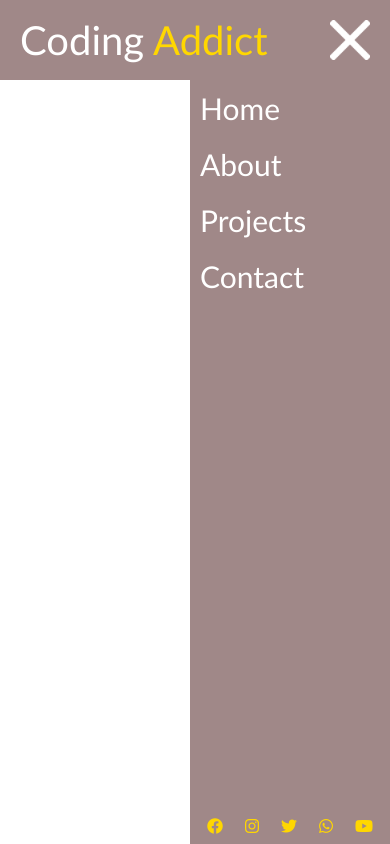
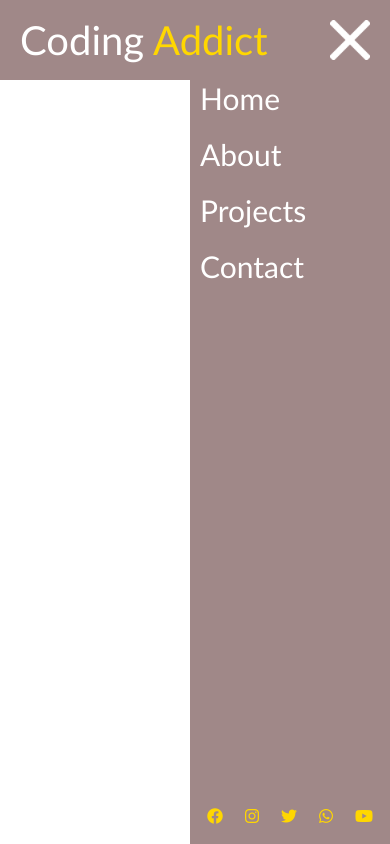
Before and after one commit to BartZaw00/HTML-CSS-JS-Projects, a plain HTML site: page navbar/index.html in a window 390 px wide. Both pictures are taken after a click on the button 350 px from the left and 40 px from the top of the page. Drawn offline with Linux system fonts and the light colour scheme.

Commit message:
[Navbar] changes on sidebar, refactor needs to be done

```diff
--- a/navbar/app.js
+++ b/navbar/app.js
@@ -1,16 +1,12 @@
-const sideBtn = document.querySelector('[data-button]');
+const sideBtn = document.querySelector('[data-nav-toggle]');
 
-const sidebar = document.querySelector('[data-sidebar]');
+const sidebarContent = document.querySelector('[data-nav-content]');
 
+const sidebarIcons = document.querySelector('[data-nav-icons]');
 
 
 sideBtn.addEventListener('click', () => {
-    if (sidebar.style.right === '0px') {
-        sidebar.style.right = '-250px';
-        sideBtn.style.backgroundImage = 'url("images/menu.png")';
-    }
-    else {
-        sidebar.style.right = '0px';
-        sideBtn.style.backgroundImage = 'url("images/close.png")';
-    }
+        sidebarContent.classList.toggle('right');
+        sidebarIcons.classList.toggle('right');
+        sideBtn.classList.toggle('btn-image');
 });
--- a/navbar/index.html
+++ b/navbar/index.html
@@ -12,23 +12,29 @@
 
 <body>
     <nav id="navbar">
-        <div class="title">Coding <span>Addict</span></div>
-        <div class="nav-content">
+        <div class="nav-header">
+            <div class="nav-title">
+                <span>Coding </span>
+                <span class="title">Addict</span>
+            </div>
+            <button data-nav-toggle class="btn"></button>
+        </div>
+        <div data-nav-content class="nav-content">
             <a href="#">Home</a>
             <a href="#">About</a>
             <a href="#">Projects</a>
             <a href="#">Contact</a>
         </div>
-        <div class="nav-icons">
+        <div data-nav-icons class="nav-icons">
             <i class="fa-brands fa-facebook"></i>
             <i class="fa-brands fa-instagram"></i>
             <i class="fa-brands fa-twitter"></i>
             <i class="fa-brands fa-whatsapp"></i>
             <i class="fa-brands fa-youtube"></i>
         </div>
-        <button data-button class="btn"></button>
     </nav>
-    <div data-sidebar class="sidebar">
+    <!--
+<div data-sidebar class="sidebar">
         <div class="sidebar-content">
             <a href="#">Home</a>
             <a href="#">About</a>
@@ -43,6 +49,8 @@
             <i class="fa-brands fa-youtube"></i>
         </div>
     </div>
+    -->
+
     <script src="app.js"></script>
 </body>
 
--- a/navbar/styles.css
+++ b/navbar/styles.css
@@ -8,7 +8,6 @@
 #navbar {
     height: 80px;
     background-color: rgb(160, 136, 136);
-    position: relative;
     display: flex;
     justify-content: space-between;
     align-items: center;
@@ -16,12 +15,16 @@
     color: #fff;
 }
 
-.title {
+.nav-title span {
     font-size: 40px;
 }
 
-.title span {
+.nav-title .title {
     color: gold;
+}
+
+.nav-header .btn {
+    display: none;
 }
 
 .nav-content a {
@@ -31,22 +34,22 @@
     margin: 0 20px;
 }
 
-.btn {
-    display: none;
-}
-
-.sidebar {
-    display: none;
-}
-
-i {
+.nav-icons i {
     margin: 0 5px;
     color: gold;
     cursor: pointer;
 }
 
+
 @media (max-width: 1000px) {
-    .btn {
+    .nav-header {
+        width: 100%;
+        display: flex;
+        justify-content: space-between;
+        align-items: center;
+    }
+
+    .nav-header .btn {
         display: block;
         width: 40px;
         height: 40px;
@@ -58,53 +61,52 @@ i {
         cursor: pointer;
     }
 
-    .sidebar {
-        display: block;
-        position: absolute;
+    .nav-icons {
+        position: fixed;
+        bottom: 0px;
         right: -250px;
         width: 250px;
+        display: flex;
+        justify-content: space-evenly;
+        transition: .5s ease-in-out;
+        padding-bottom: 20px;
+    }
+
+    .nav-content {
+        position: fixed;
+        top: 0px;
+        right: -250px;
         height: 100vh;
-        margin-top: -80px;
-        padding: 10px 0;
+        width: 250px;
+        padding: 80px 0;
         background-color: rgb(160, 136, 136);
         transition: .5s ease-in-out;
+        z-index: -10;
         display: flex;
         flex-direction: column;
-        justify-content: space-between;
-        z-index: -10;
     }
 
-    .sidebar-content {
-        display: flex;
-        flex-direction: column;
-        margin-top: 80px;
-    }
-
-    .sidebar-content a {
-        text-decoration: none;
-        color: #fff;
+    .nav-content a {
         margin-left: 10px;
         margin-bottom: 20px;
         font-size: 30px;
     }
+}
 
-    .sidebar-icons {
-        display: flex;
-        justify-content: space-evenly;
-    }
-
+@media (max-width: 800px) {
     .nav-content {
-        display: none;
+        width: 200px;
     }
 
     .nav-icons {
-        display: none;
+        width: 200px;
     }
 }
 
-@media (max-width: 800px) {
-    .sidebar {
-        width: 200px;
-        right: -200px;
-    }
+.right {
+    right: 0px;
 }
+
+.nav-header .btn-image {
+    background-image: url('images/close.png');
+}
```
